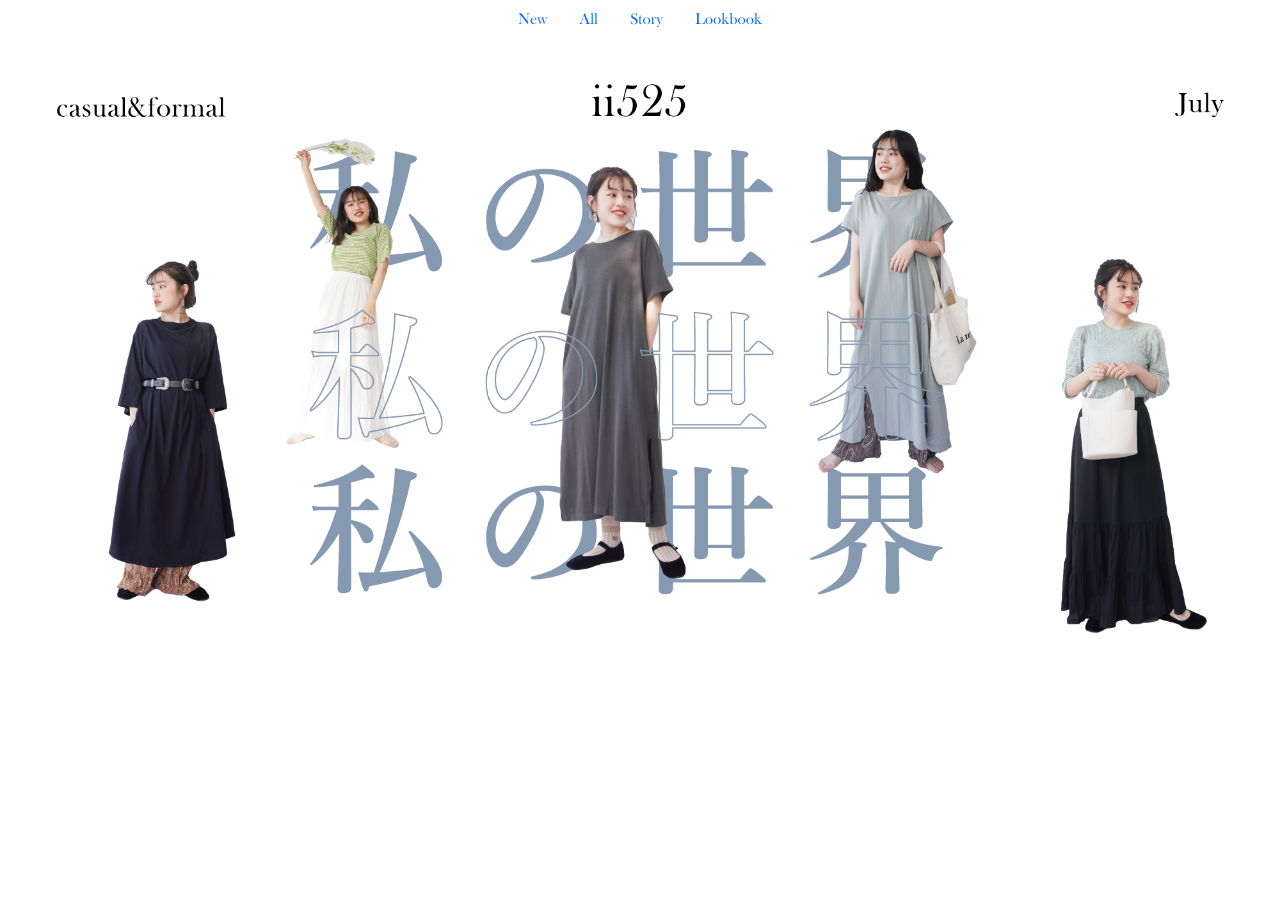
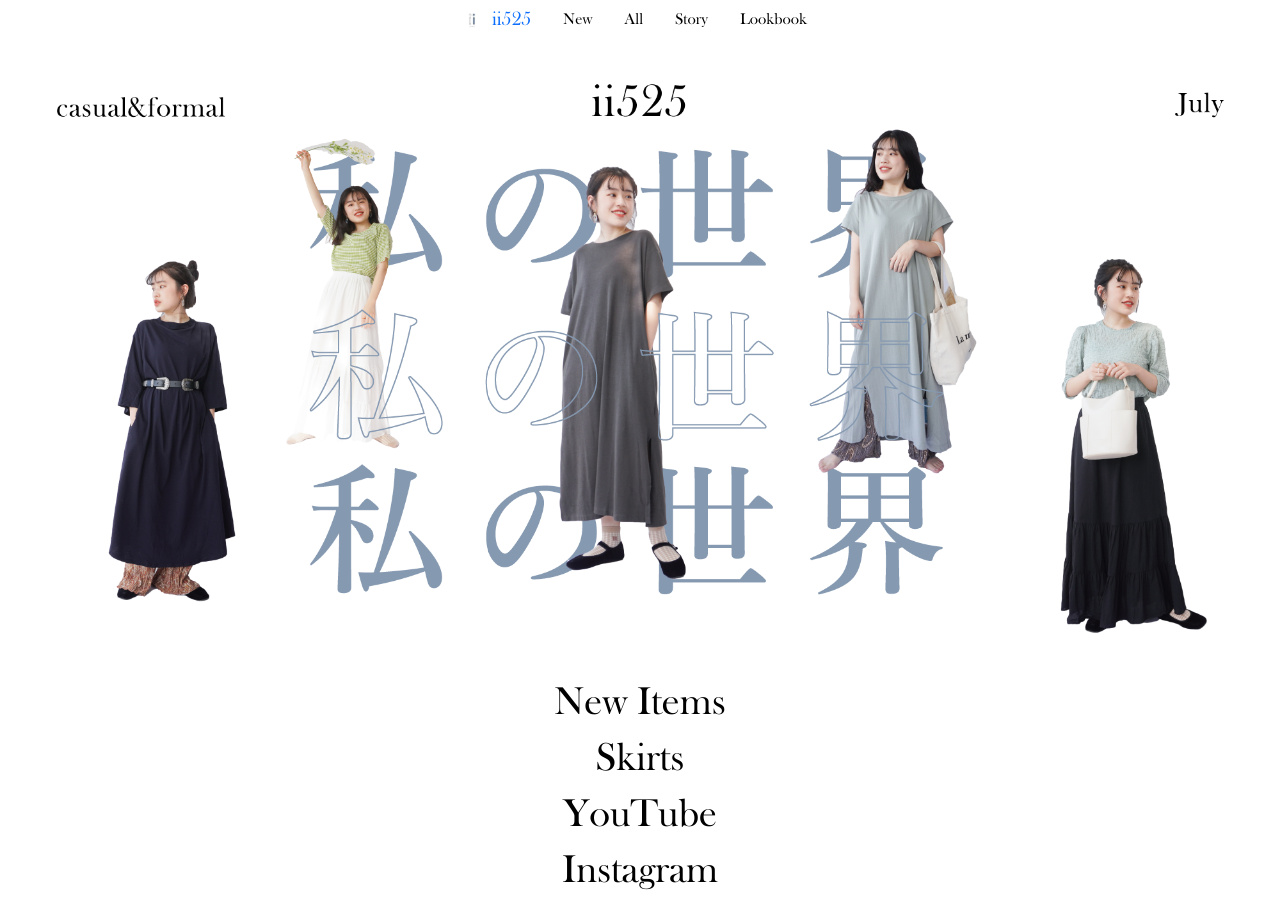
Before and after one commit to Bshow1218/htmlproject, a PHP site: page / in a window 1280 px wide. Before the commit the page ends 633 px from the top, so only its background shows below. Run offline with PHP 8.4, Linux system fonts and the light colour scheme; some libraries are stand-ins or nearby versions.

Commit message:
fix css styles

```diff
--- a/css/main.css
+++ b/css/main.css
@@ -1,8 +1,33 @@
 @font-face {
-        font-family: "Baskerville Old Face";
-        src: url(../ttf/font1.ttf);
+    font-family: "Baskerville Old Face";
+    src: url(../ttf/font1.ttf);
 }
-.navbar-1{
-        font-family: "Baskerville Old Face";
-	color: black;
+
+.navbar-1 {
+    font-family: "Baskerville Old Face";
+    color: black;
 }
+
+.newitems {
+    font-family: "Baskerville Old Face";
+    color: black;
+    text-align: center;
+}
+
+.skirts {
+    font-family: "Baskerville Old Face";
+    color: black;
+    text-align: center;
+}
+
+.youtube {
+    font-family: "Baskerville Old Face";
+    color: black;
+    text-align: center;
+}
+
+.insta {
+    font-family: "Baskerville Old Face";
+    color: black;
+    text-align: center;
+}
--- a/index.html
+++ b/index.html
@@ -22,17 +22,22 @@
 	<!--Navigation bar-->
 	<div class="navbar-1">
 		<ul class="nav justify-content-center">
+			<a class="navbar-brand" href="#">
+				<img src="images/iilogo.png" width="30" height="30"
+					class="d-inline-block align-top" alt="">
+				ii525
+			</a>
 			<li class="nav-item">
-				<a class="nav-link" href="#">New</a>
+				<a class="nav-link navbar-1" href="#">New</a>
 			</li>
 			<li class="nav-item">
-				<a class="nav-link" href="#">All</a>
+				<a class="nav-link navbar-1" href="#">All</a>
 			</li>
 			<li class="nav-item">
-				<a class="nav-link" href="#">Story</a>
+				<a class="nav-link navbar-1" href="#">Story</a>
 			</li>
 			<li class="nav-item">
-				<a href="#" class="nav-link">Lookbook</a>
+				<a href="#" class="nav-link navbar-1">Lookbook</a>
 			</li>
 		</ul>
 	</div>
@@ -65,16 +70,16 @@
 		</div>
 	</div>
 	<div class="newitems">
-
+		<h1>New Items</h1>
 	</div>
 	<div class="skirts">
-
+		<h1>Skirts</h1>
 	</div>
 	<div class="youtube">
-
+		<h1>YouTube</h1>
 	</div>
 	<div class="insta">
-
+		<h1>Instagram</h1>
 	</div>
 </body>
 
```
